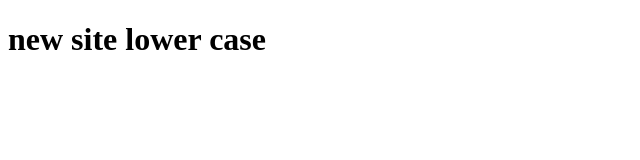
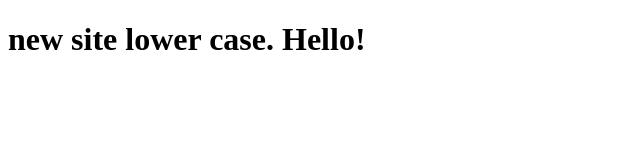
Before and after one commit to markinzhaopin/coursera-test, a plain HTML site: page new-site/index.html in a window 1280 px wide. Shown: the whole page, without its empty margins (0-640 px from the left). Drawn offline with Linux system fonts and the light colour scheme.

Commit message:
add Hello message

```diff
--- a/new-site/index.html
+++ b/new-site/index.html
@@ -4,6 +4,6 @@
 	<title>New Site!</title>
 </head>
 <body>
-<h1>new site lower case</h1>
+<h1>new site lower case. Hello!</h1>
 </body>
 </html>
```
